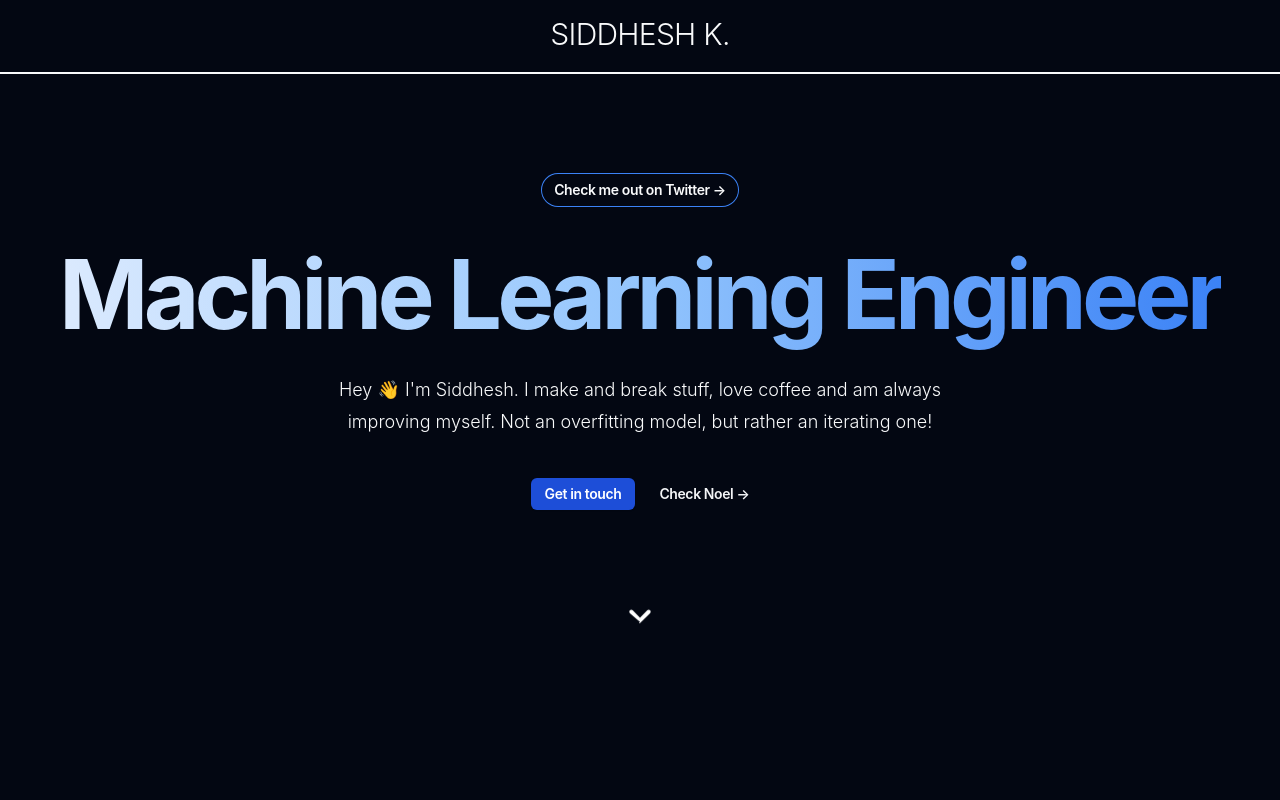
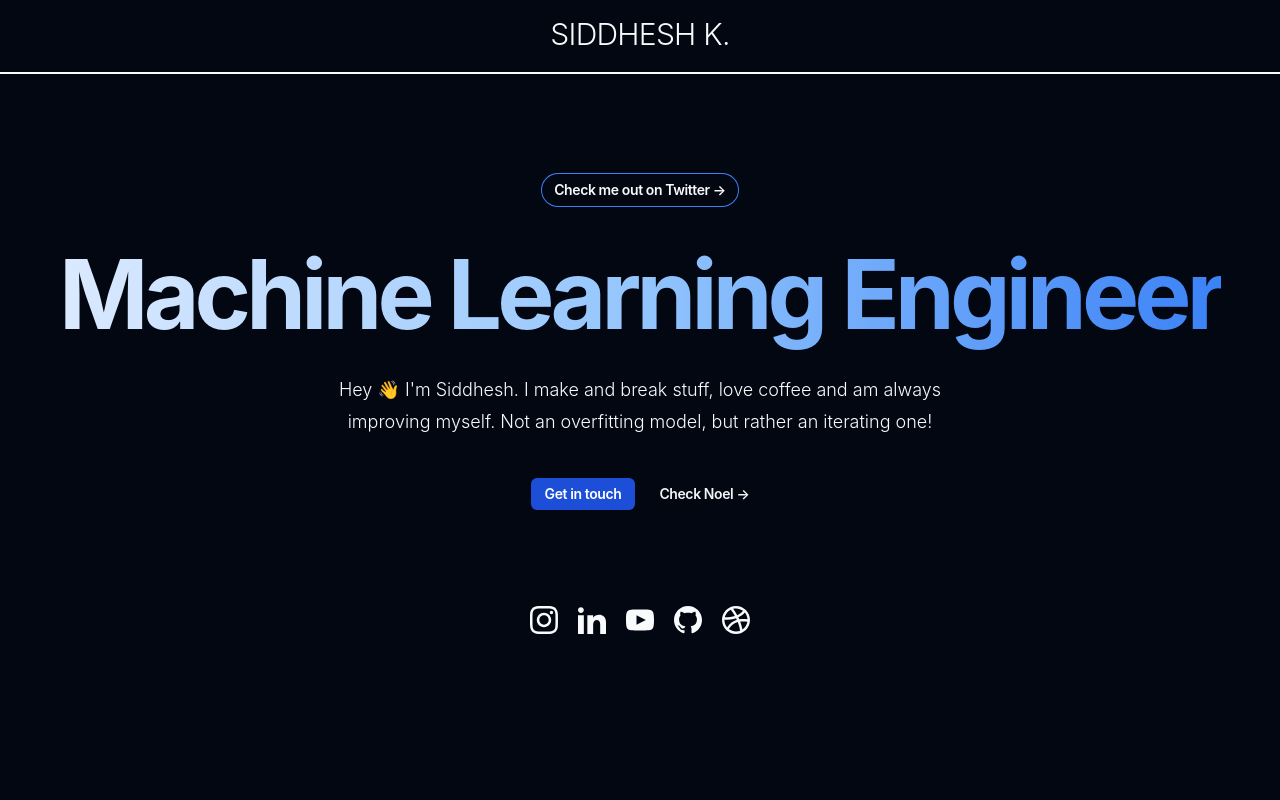
Before and after one commit to iamsid47/portfolio, a React (Create React App) app: page / in a window 1280 px wide. Shown: the top 800 px of the page. Built offline with nearby package versions, Linux system fonts and the light colour scheme.

Commit message:
added social icons

```diff
--- a/src/App.js
+++ b/src/App.js
@@ -3,6 +3,7 @@
 import GetinTouch from "./components/contact/GetinTouch";
 import About from "./components/about/About";
 import Companies from "./components/companies/Companies";
+import Research from "./components/research/Research";
 
 function App() {
   return (
@@ -13,6 +14,7 @@
           <Route exact path="/about" element={<About />} />
           <Route exact path="/contact" element={<GetinTouch />} />
           <Route exact path="/companies" element={<Companies />} />
+          <Route exact path="/research" element={<Research />} />
         </Routes>
       </BrowserRouter>
     </div>
--- a/src/components/Hero.jsx
+++ b/src/components/Hero.jsx
@@ -1,4 +1,5 @@
 import React from "react";
+import Social from "./Social";
 
 export default function Hero() {
   return (
@@ -45,16 +46,7 @@
           </div>
         </div>
         <div>
-          <svg
-            xmlns="http://www.w3.org/2000/svg"
-            viewBox="0 0 24 24"
-            fill="white"
-            width="24"
-            height="24"
-            className="animate-bounce"
-          >
-            <path d="M12 20c-.5 0-1-.2-1.4-.6L1.9 11.9c-.8-.8-.8-2 0-2.8s2-.8 2.8 0L12 16.6l7.3-7.5c.8-.8 2-.8 2.8 0s.8 2 0 2.8l-9.7 9.6c-.4.4-.9.6-1.4.6z" />
-          </svg>
+          <Social />
         </div>
       </div>
     </div>
--- /dev/null
+++ b/src/components/Social.jsx
@@ -0,0 +1,64 @@
+import React from "react";
+
+const Social = () => {
+  return (
+    <div className="flex space-x-4 gap-1 items-center justify-center">
+      <a href="https://instagram.com/9to5ml" target="_blank" rel="noreferrer">
+        <svg
+          xmlns="http://www.w3.org/2000/svg"
+          className="h-7 w-7 hover:text-blue-500 transition duration-300 hover:scale-110"
+          fill="currentColor"
+          viewBox="0 0 24 24"
+        >
+          <path d="M12 2.163c3.204 0 3.584.012 4.85.07 3.252.148 4.771 1.691 4.919 4.919.058 1.265.069 1.645.069 4.849 0 3.205-.012 3.584-.069 4.849-.149 3.225-1.664 4.771-4.919 4.919-1.266.058-1.644.07-4.85.07-3.204 0-3.584-.012-4.849-.07-3.26-.149-4.771-1.699-4.919-4.92-.058-1.265-.07-1.644-.07-4.849 0-3.204.013-3.583.07-4.849.149-3.227 1.664-4.771 4.919-4.919 1.266-.057 1.645-.069 4.849-.069zm0-2.163c-3.259 0-3.667.014-4.947.072-4.358.2-6.78 2.618-6.98 6.98-.059 1.281-.073 1.689-.073 4.948 0 3.259.014 3.668.072 4.948.2 4.358 2.618 6.78 6.98 6.98 1.281.058 1.689.072 4.948.072 3.259 0 3.668-.014 4.948-.072 4.354-.2 6.782-2.618 6.979-6.98.059-1.28.073-1.689.073-4.948 0-3.259-.014-3.667-.072-4.947-.196-4.354-2.617-6.78-6.979-6.98-1.281-.059-1.69-.073-4.949-.073zm0 5.838c-3.403 0-6.162 2.759-6.162 6.162s2.759 6.163 6.162 6.163 6.162-2.759 6.162-6.163c0-3.403-2.759-6.162-6.162-6.162zm0 10.162c-2.209 0-4-1.79-4-4 0-2.209 1.791-4 4-4s4 1.791 4 4c0 2.21-1.791 4-4 4zm6.406-11.845c-.796 0-1.441.645-1.441 1.44s.645 1.44 1.441 1.44c.795 0 1.439-.645 1.439-1.44s-.644-1.44-1.439-1.44z" />
+        </svg>
+      </a>
+      <a
+        href="https://linkedin.com/in/siddheshkulthe"
+        target="_blank"
+        rel="noreferrer"
+      >
+        <svg
+          xmlns="http://www.w3.org/2000/svg"
+          className="h-7 w-7 hover:text-blue-500 transition duration-300 hover:scale-110"
+          fill="currentColor"
+          viewBox="0 0 24 24"
+        >
+          <path d="M4.98 3.5c0 1.381-1.11 2.5-2.48 2.5s-2.48-1.119-2.48-2.5c0-1.38 1.11-2.5 2.48-2.5s2.48 1.12 2.48 2.5zm.02 4.5h-5v16h5v-16zm7.982 0h-4.968v16h4.969v-8.399c0-4.67 6.029-5.052 6.029 0v8.399h4.988v-10.131c0-7.88-8.922-7.593-11.018-3.714v-2.155z" />
+        </svg>
+      </a>
+      <a href="https://youtube.com/@9to5ml" target="_blank" rel="noreferrer">
+        <svg
+          xmlns="http://www.w3.org/2000/svg"
+          className="h-7 w-7 hover:text-blue-500 transition duration-300 hover:scale-110"
+          fill="currentColor"
+          viewBox="0 0 24 24"
+        >
+          <path d="M19.615 3.184c-3.604-.246-11.631-.245-15.23 0-3.897.266-4.356 2.62-4.385 8.816.029 6.185.484 8.549 4.385 8.816 3.6.245 11.626.246 15.23 0 3.897-.266 4.356-2.62 4.385-8.816-.029-6.185-.484-8.549-4.385-8.816zm-10.615 12.816v-8l8 3.993-8 4.007z" />
+        </svg>
+      </a>
+      <a href="https://github.com/iamsid47" target="_blank" rel="noreferrer">
+        <svg
+          xmlns="http://www.w3.org/2000/svg"
+          className="h-7 w-7 hover:text-blue-500 transition duration-300 hover:scale-110"
+          fill="currentColor"
+          viewBox="0 0 24 24"
+        >
+          <path d="M12 0c-6.626 0-12 5.373-12 12 0 5.302 3.438 9.8 8.207 11.387.599.111.793-.261.793-.577v-2.234c-3.338.726-4.033-1.416-4.033-1.416-.546-1.387-1.333-1.756-1.333-1.756-1.089-.745.083-.729.083-.729 1.205.084 1.839 1.237 1.839 1.237 1.07 1.834 2.807 1.304 3.492.997.107-.775.418-1.305.762-1.604-2.665-.305-5.467-1.334-5.467-5.931 0-1.311.469-2.381 1.236-3.221-.124-.303-.535-1.524.117-3.176 0 0 1.008-.322 3.301 1.23.957-.266 1.983-.399 3.003-.404 1.02.005 2.047.138 3.006.404 2.291-1.552 3.297-1.23 3.297-1.23.653 1.653.242 2.874.118 3.176.77.84 1.235 1.911 1.235 3.221 0 4.609-2.807 5.624-5.479 5.921.43.372.823 1.102.823 2.222v3.293c0 .319.192.694.801.576 4.765-1.589 8.199-6.086 8.199-11.386 0-6.627-5.373-12-12-12z" />
+        </svg>
+      </a>
+      <a href="https://dribbble.com/iamsid47" target="_blank" rel="noreferrer">
+        <svg
+          xmlns="http://www.w3.org/2000/svg"
+          className="h-7 w-7 hover:text-blue-500 transition duration-300 hover:scale-110"
+          fill="currentColor"
+          viewBox="0 0 24 24"
+        >
+          <path d="M12 0c-6.628 0-12 5.373-12 12s5.372 12 12 12 12-5.373 12-12-5.372-12-12-12zm9.885 11.441c-2.575-.422-4.943-.445-7.103-.073-.244-.563-.497-1.125-.767-1.68 2.31-1 4.165-2.358 5.548-4.082 1.35 1.594 2.197 3.619 2.322 5.835zm-3.842-7.282c-1.205 1.554-2.868 2.783-4.986 3.68-1.016-1.861-2.178-3.676-3.488-5.438.779-.197 1.591-.314 2.431-.314 2.275 0 4.368.779 6.043 2.072zm-10.516-.993c1.331 1.742 2.511 3.538 3.537 5.381-2.43.715-5.331 1.082-8.684 1.105.692-2.835 2.601-5.193 5.147-6.486zm-5.44 8.834l.013-.256c3.849-.005 7.169-.448 9.95-1.322.233.475.456.952.67 1.432-3.38 1.057-6.165 3.222-8.337 6.48-1.432-1.719-2.296-3.927-2.296-6.334zm3.829 7.81c1.969-3.088 4.482-5.098 7.598-6.027.928 2.42 1.609 4.91 2.043 7.46-3.349 1.291-6.953.666-9.641-1.433zm11.586.43c-.438-2.353-1.08-4.653-1.92-6.897 1.876-.265 3.94-.196 6.199.196-.437 2.786-2.028 5.192-4.279 6.701z" />
+        </svg>
+      </a>
+    </div>
+  );
+};
+
+export default Social;
--- /dev/null
+++ b/src/components/research/Research.jsx
@@ -0,0 +1,15 @@
+import React from "react";
+import Navbar from "../Navbar";
+import Footer from "../Footer";
+
+const Research = () => {
+  return (
+    <section>
+      <Navbar />
+      <section></section>
+      <Footer />
+    </section>
+  );
+};
+
+export default Research;
--- a/src/index.css
+++ b/src/index.css
@@ -39,22 +39,18 @@
   animation: fade-in-up 1s ease-out;
 }
 
-/* width */
 ::-webkit-scrollbar {
   width: 10px;
 }
 
-/* Track */
 ::-webkit-scrollbar-track {
   background: #f1f1f1;
 }
 
-/* Handle */
 ::-webkit-scrollbar-thumb {
   background: #111827;
 }
 
-/* Handle on hover */
 ::-webkit-scrollbar-thumb:hover {
   background: #222;
 }
```
